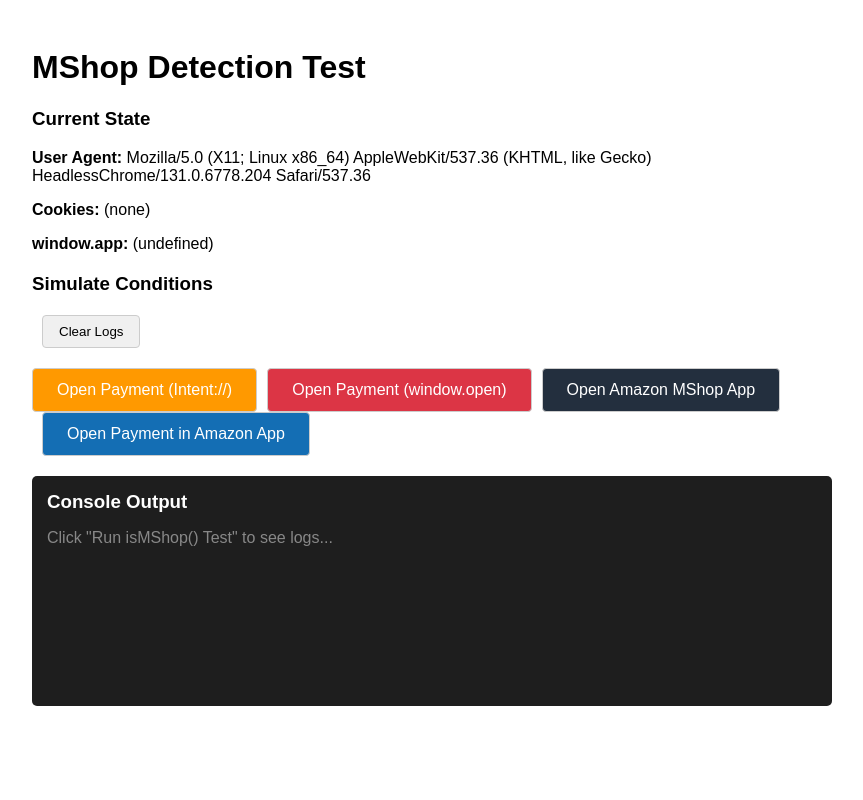
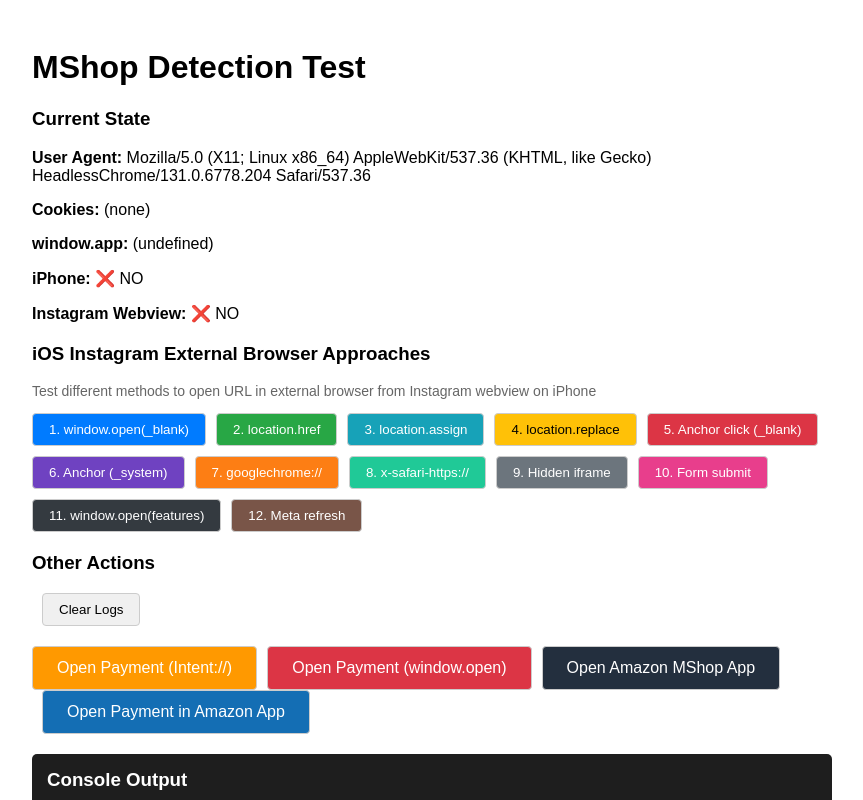
Before and after one commit to adarsh0701/mshop-test-app, a React (Vite) app: page / in a window 1280 px wide. Shown: the top 800 px of the page, without its empty margins (208-1071 px from the left). Built offline with nearby package versions, Linux system fonts and the light colour scheme.

Commit message:
Your commit message

```diff
--- a/package.json
+++ b/package.json
@@ -10,8 +10,9 @@
   "devDependencies": {
     "@types/react": "^18.2.0",
     "@types/react-dom": "^18.2.0",
-    "vite": "^5.0.0",
-    "@vitejs/plugin-react": "^4.2.0"
+    "@vitejs/plugin-react": "^4.2.0",
+    "gh-pages": "^6.3.0",
+    "vite": "^5.0.0"
   },
   "scripts": {
     "dev": "vite --port 3000",
--- a/src/App.tsx
+++ b/src/App.tsx
@@ -91,20 +91,142 @@
     addLog("window.app cleared");
   };
 
+  const PAYMENT_URL = "https://in-development.amazon.com/pay-checkout/payment-selection/v2?payCheckoutRequestId=1acdc6c4-e45c-6a4d-040c-591b22e63085&ingressType=deepLink";
+
+  // Detect if running on iPhone
+  const isIPhone = (): boolean => {
+    return /iPhone/i.test(navigator.userAgent);
+  };
+
+  // Detect if running in Instagram webview
+  const isInstagramWebview = (): boolean => {
+    return /Instagram/i.test(navigator.userAgent);
+  };
+
+  // Approach 1: window.open with _blank
+  const openViaWindowOpen = () => {
+    addLog("Approach 1: window.open(_blank)");
+    const result = window.open(PAYMENT_URL, "_blank");
+    addLog(result ? "Window opened (or popup blocked)" : "window.open returned null");
+  };
+
+  // Approach 2: window.location.href
+  const openViaLocationHref = () => {
+    addLog("Approach 2: window.location.href");
+    window.location.href = PAYMENT_URL;
+  };
+
+  // Approach 3: window.location.assign
+  const openViaLocationAssign = () => {
+    addLog("Approach 3: window.location.assign");
+    window.location.assign(PAYMENT_URL);
+  };
+
+  // Approach 4: window.location.replace
+  const openViaLocationReplace = () => {
+    addLog("Approach 4: window.location.replace");
+    window.location.replace(PAYMENT_URL);
+  };
+
+  // Approach 5: Create anchor tag and click
+  const openViaAnchorClick = () => {
+    addLog("Approach 5: Create <a> tag and click");
+    const a = document.createElement('a');
+    a.href = PAYMENT_URL;
+    a.target = '_blank';
+    a.rel = 'noopener noreferrer';
+    document.body.appendChild(a);
+    a.click();
+    document.body.removeChild(a);
+    addLog("Anchor clicked");
+  };
+
+  // Approach 6: Create anchor with _system target (Cordova style)
+  const openViaAnchorSystem = () => {
+    addLog("Approach 6: Create <a> with _system target");
+    const a = document.createElement('a');
+    a.href = PAYMENT_URL;
+    a.target = '_system';
+    document.body.appendChild(a);
+    a.click();
+    document.body.removeChild(a);
+    addLog("Anchor with _system clicked");
+  };
+
+  // Approach 7: Using googlechrome:// scheme
+  const openViaChromeScheme = () => {
+    addLog("Approach 7: googlechrome:// scheme");
+    const chromeUrl = PAYMENT_URL.replace('https://', 'googlechrome://');
+    addLog("Chrome URL: " + chromeUrl);
+    window.location.href = chromeUrl;
+  };
+
+  // Approach 8: Using x-safari-https:// scheme
+  const openViaSafariScheme = () => {
+    addLog("Approach 8: x-safari-https:// scheme");
+    const safariUrl = PAYMENT_URL.replace('https://', 'x-safari-https://');
+    addLog("Safari URL: " + safariUrl);
+    window.location.href = safariUrl;
+  };
+
+  // Approach 9: Using hidden iframe
+  const openViaIframe = () => {
+    addLog("Approach 9: Hidden iframe");
+    const iframe = document.createElement('iframe');
+    iframe.style.display = 'none';
+    iframe.src = PAYMENT_URL;
+    document.body.appendChild(iframe);
+    addLog("Iframe added to DOM");
+    setTimeout(() => {
+      document.body.removeChild(iframe);
+      addLog("Iframe removed");
+    }, 3000);
+  };
+
+  // Approach 10: Using form submit with _blank target
+  const openViaFormSubmit = () => {
+    addLog("Approach 10: Form submit with _blank");
+    const form = document.createElement('form');
+    form.method = 'GET';
+    form.action = PAYMENT_URL;
+    form.target = '_blank';
+    document.body.appendChild(form);
+    form.submit();
+    document.body.removeChild(form);
+    addLog("Form submitted");
+  };
+
+  // Approach 11: Using window.open with specific features
+  const openViaWindowOpenFeatures = () => {
+    addLog("Approach 11: window.open with features");
+    const features = 'location=yes,height=570,width=520,scrollbars=yes,status=yes';
+    const result = window.open(PAYMENT_URL, '_blank', features);
+    addLog(result ? "Window opened with features" : "window.open returned null");
+  };
+
+  // Approach 12: Meta refresh redirect
+  const openViaMetaRefresh = () => {
+    addLog("Approach 12: Meta refresh redirect");
+    const meta = document.createElement('meta');
+    meta.httpEquiv = 'refresh';
+    meta.content = `0;url=${PAYMENT_URL}`;
+    document.head.appendChild(meta);
+    addLog("Meta refresh tag added");
+  };
+
   const openPaymentUrl = () => {
-    const paymentUrl = "https://in-development.amazon.com/pay-checkout/payment-selection/v2?payCheckoutRequestId=1acdc6c4-e45c-6a4d-040c-591b22e63085&ingressType=deepLink";
-    addLog("Opening payment URL with window.open..."+paymentUrl);
     const userAgent = navigator.userAgent.toLowerCase();
     const isAndroid = userAgent.includes("android");
 
+    addLog("Opening payment URL...");
+
     if (isAndroid) {
-      // Use intent:// scheme to force external browser on Android
-      const intentUrl = `intent://${paymentUrl.replace('https://', '')}#Intent;scheme=https;action=android.intent.action.VIEW;end`;
+      const intentUrl = `intent://${PAYMENT_URL.replace('https://', '')}#Intent;scheme=https;action=android.intent.action.VIEW;end`;
       addLog("Opening via Android intent:// scheme...");
       window.location.href = intentUrl;
     } else {
       addLog("Opening payment URL with window.open...");
-      window.open(paymentUrl, "_blank");
+      window.open(PAYMENT_URL, "_blank");
     }
   };
 
@@ -140,15 +262,56 @@
         <p><strong>User Agent:</strong> {navigator.userAgent}</p>
         <p><strong>Cookies:</strong> {document.cookie || '(none)'}</p>
         <p><strong>window.app:</strong> {JSON.stringify((window as any).app) || '(undefined)'}</p>
+        <p><strong>iPhone:</strong> {isIPhone() ? '✅ YES' : '❌ NO'}</p>
+        <p><strong>Instagram Webview:</strong> {isInstagramWebview() ? '✅ YES' : '❌ NO'}</p>
       </div>
 
       <div style={{ marginBottom: '20px' }}>
-        <h3>Simulate Conditions</h3>
+        <h3>iOS Instagram External Browser Approaches</h3>
+        <p style={{ color: '#666', fontSize: '14px' }}>Test different methods to open URL in external browser from Instagram webview on iPhone</p>
 
-
+        <div style={{ display: 'flex', flexWrap: 'wrap', gap: '10px', marginTop: '10px' }}>
+          <button onClick={openViaWindowOpen} style={{ ...buttonStyle, backgroundColor: '#007bff', color: 'white' }}>
+            1. window.open(_blank)
+          </button>
+          <button onClick={openViaLocationHref} style={{ ...buttonStyle, backgroundColor: '#28a745', color: 'white' }}>
+            2. location.href
+          </button>
+          <button onClick={openViaLocationAssign} style={{ ...buttonStyle, backgroundColor: '#17a2b8', color: 'white' }}>
+            3. location.assign
+          </button>
+          <button onClick={openViaLocationReplace} style={{ ...buttonStyle, backgroundColor: '#ffc107', color: 'black' }}>
+            4. location.replace
+          </button>
+          <button onClick={openViaAnchorClick} style={{ ...buttonStyle, backgroundColor: '#dc3545', color: 'white' }}>
+            5. Anchor click (_blank)
+          </button>
+          <button onClick={openViaAnchorSystem} style={{ ...buttonStyle, backgroundColor: '#6f42c1', color: 'white' }}>
+            6. Anchor (_system)
+          </button>
+          <button onClick={openViaChromeScheme} style={{ ...buttonStyle, backgroundColor: '#fd7e14', color: 'white' }}>
+            7. googlechrome://
+          </button>
+          <button onClick={openViaSafariScheme} style={{ ...buttonStyle, backgroundColor: '#20c997', color: 'white' }}>
+            8. x-safari-https://
+          </button>
+          <button onClick={openViaIframe} style={{ ...buttonStyle, backgroundColor: '#6c757d', color: 'white' }}>
+            9. Hidden iframe
+          </button>
+          <button onClick={openViaFormSubmit} style={{ ...buttonStyle, backgroundColor: '#e83e8c', color: 'white' }}>
+            10. Form submit
+          </button>
+          <button onClick={openViaWindowOpenFeatures} style={{ ...buttonStyle, backgroundColor: '#343a40', color: 'white' }}>
+            11. window.open(features)
+          </button>
+          <button onClick={openViaMetaRefresh} style={{ ...buttonStyle, backgroundColor: '#795548', color: 'white' }}>
+            12. Meta refresh
+          </button>
+        </div>
       </div>
 
       <div style={{ marginBottom: '20px' }}>
+        <h3>Other Actions</h3>
         {/* <button onClick={testMShop} style={{ ...buttonStyle, backgroundColor: '#007bff', color: 'white', fontSize: '16px', padding: '12px 24px' }}>
           Run isMShop() Test
         </button> */}
```
Also changed, not shown: 1 other file (tests, documents, lock files or other folders).
